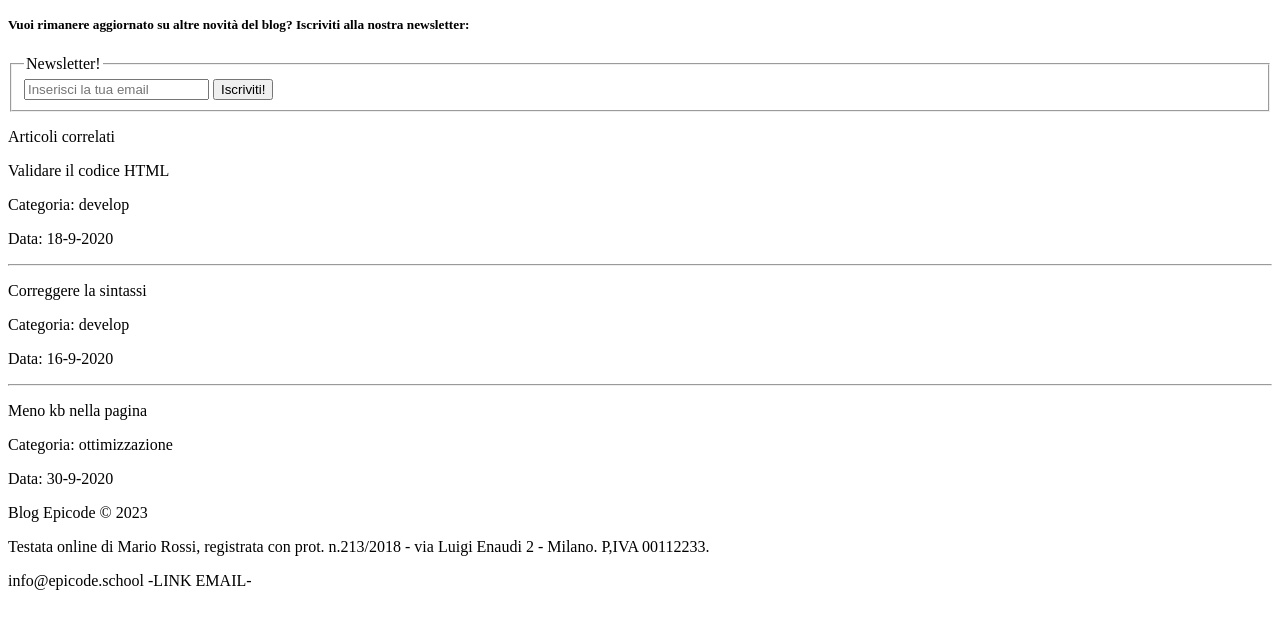
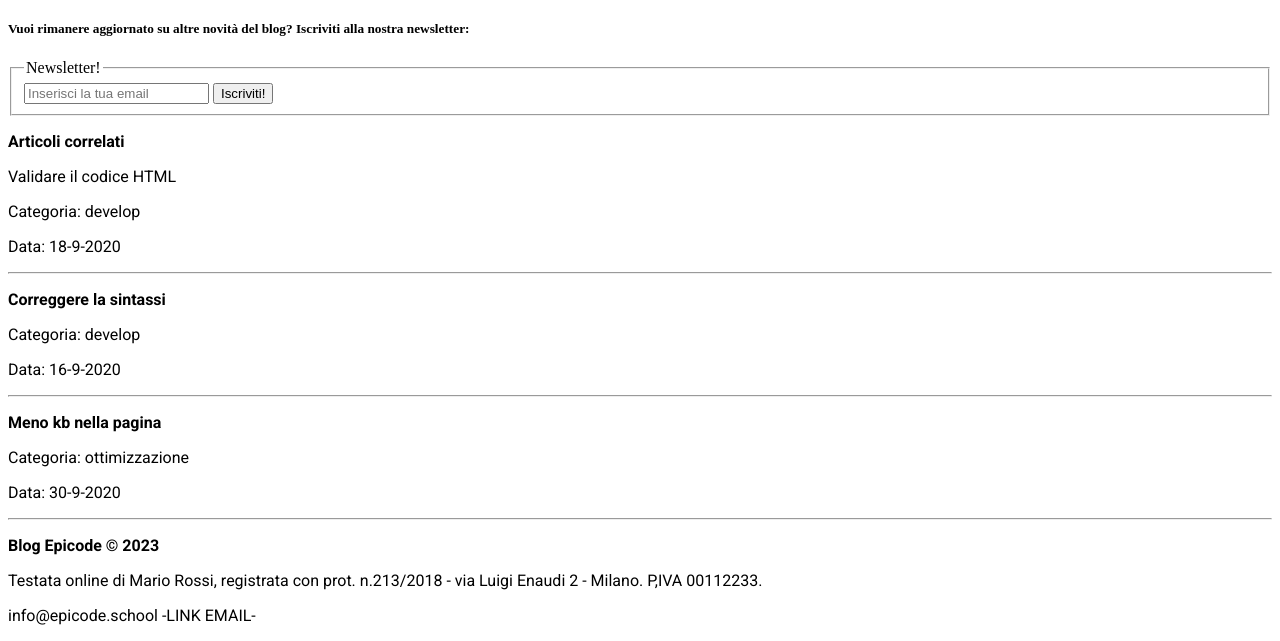
Before and after one commit to Sergio-dev01/U1-S1-G2, a plain HTML site: page index.html in a window 1280 px wide. Shown: the part 1200-1841 px from the top of the page. Before the commit the page ends 1806 px from the top, so only its background shows below. Drawn offline with Linux system fonts and the light colour scheme.

Commit message:
add fonts

```diff
--- a/index.html
+++ b/index.html
@@ -110,22 +110,23 @@
       </div>
 
       <div class="area_correlati">
-        <p>Articoli correlati</p>
+        <p><strong>Articoli correlati</strong></p>
         <p>Validare il codice HTML</p>
         <p>Categoria: develop</p>
         <p>Data: 18-9-2020</p>
         <hr />
-        <p>Correggere la sintassi</p>
+        <p><strong>Correggere la sintassi</strong></p>
         <p>Categoria: develop</p>
         <p>Data: 16-9-2020</p>
         <hr />
-        <p>Meno kb nella pagina</p>
+        <p><strong>Meno kb nella pagina</strong></p>
         <p>Categoria: ottimizzazione</p>
         <p>Data: 30-9-2020</p>
+        <hr />
       </div>
 
       <div class="copyright_info">
-        <p>Blog Epicode &copy; 2023</p>
+        <p><strong>Blog Epicode &copy; 2023</strong></p>
 
         <p>Testata online di Mario Rossi, registrata con prot. n.213/2018 - via Luigi Enaudi 2 - Milano. P,IVA 00112233.</p>
         <p>info@epicode.school <a href="#"></a>-LINK EMAIL-</p>
--- a/style.css
+++ b/style.css
@@ -1,3 +1,5 @@
+@import url("https://fonts.googleapis.com/css2?family=Roboto:ital,wght@0,100..900;1,100..900&display=swap");
+
 header {
   background-color: rgb(250, 79, 250);
 }
@@ -11,6 +13,7 @@ h1 {
   color: #333;
   display: inline-block;
   margin-left: 35%;
+  font-family: "Roboto", sans-serif;
 }
 
 .navbar {
@@ -51,7 +54,7 @@ td {
 h3 {
   padding-top: 5px;
   font-size: large;
-  font-family: Arial, Helvetica, sans-serif;
+  font-family: "Roboto", sans-serif;
 }
 
 iframe {
@@ -63,3 +66,6 @@ iframe {
   padding: 20px;
   border: 1px solid #ccc;
 }
+p {
+  font-family: "Roboto", sans-serif;
+}
```
